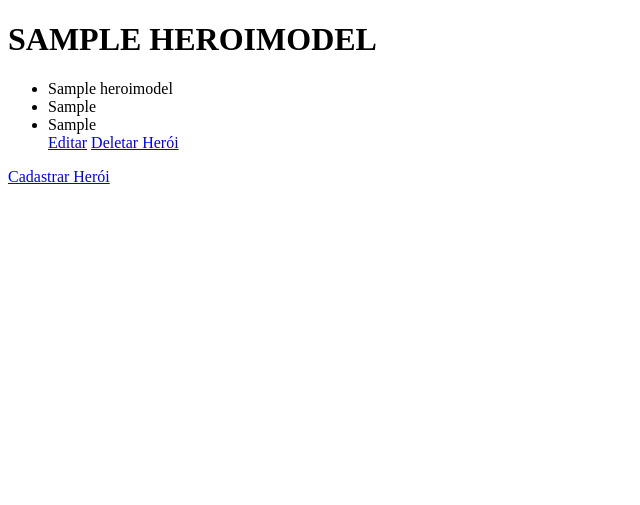
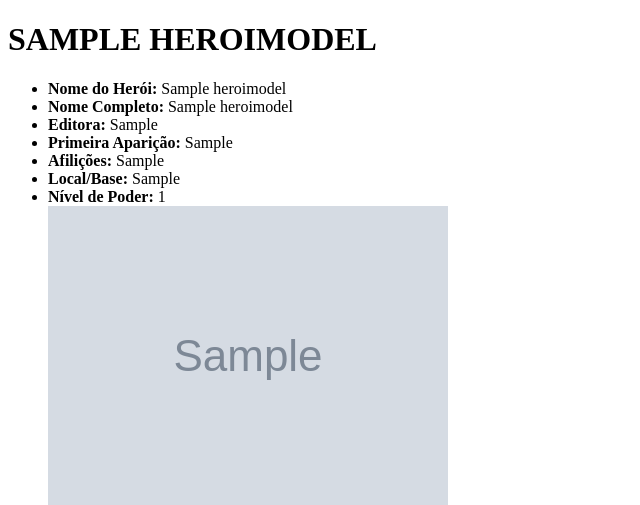
Before and after one commit to ArthurHenryDEV/wsBackend-Fabrica25.2, a Django app: page /lista/ in a window 1280 px wide. Shown: the top 505 px of the page, without its empty margins (0-640 px from the left). Run offline with Django 5.2, Linux system fonts and the light colour scheme; tables that the repository leaves empty hold one stand-in row (values such as "Sample post"); grey boxes marked "Sample" are stand-in pictures.

Commit message:
:lipstick:feat(herois): Integrar API de heróis
- Busca de heróis pelo nome via API Akabab.
- Preenchimento automático dos campos do modelo.
- Template atualizado para exibir nome, editora, afiliações, base, poder e imagem.
- Tratamento seguro para campos ausentes.

```diff
--- a/herois/forms.py
+++ b/herois/forms.py
@@ -4,4 +4,4 @@ from .models import HeroiModel
 class HeroiForm(forms.ModelForm):
     class Meta:
         model = HeroiModel
-        fields = ['nome', 'alter_ego', 'editora']
+        fields = ['nome']
--- a/herois/models.py
+++ b/herois/models.py
@@ -3,8 +3,13 @@ from django.db import models
 class HeroiModel(models.Model):
 
     nome = models.CharField(max_length=100)
-    alter_ego = models.CharField(max_length=100)
-    editora = models.CharField(max_length=100)
+    nome_completo = models.CharField(max_length=100, null=True, blank=True)
+    editora = models.CharField(max_length=100, null=True, blank=True)
+    primeira_aparicao = models.CharField(max_length=100, null=True, blank=True)
+    afiliacoes = models.CharField(max_length=100, null=True, blank=True)
+    local_base = models.CharField(max_length=100,null=True, blank=True)
+    poder = models.IntegerField(null=True, blank=True)
+    imagem = models.URLField(max_length=300, null=True, blank=True)
     data_criacao = models.DateField(auto_now_add=True)
 
     def __str__(self):
--- a/herois/templates/listar_heroi.html
+++ b/herois/templates/listar_heroi.html
@@ -9,9 +9,14 @@
     {% for heroi in herois %}
     <h1>{{ heroi.nome|upper }}</h1>
     <ul>
-        <li>{{ heroi.nome }}</li>
-        <li>{{ heroi.alter_ego }}</li>
-        <li>{{ heroi.editora }}</li>
+        <li><b>Nome do Herói:</b> {{ heroi.nome }}</li>
+        <li><b>Nome Completo:</b> {{ heroi.nome_completo }}</li>
+        <li><b>Editora:</b> {{ heroi.editora }}</li>
+        <li><b>Primeira Aparição:</b> {{ heroi.primeira_aparicao }}</li>
+        <li><b>Afilições:</b> {{ heroi.afiliacoes }}</li>
+        <li><b>Local/Base:</b> {{ heroi.local_base }}</li>
+        <li><b>Nível de Poder:</b> {{ heroi.poder }}</li>
+        <img src= "{{ heroi.imagem }}" alt= "Imagem do Herói"> <br>
         <a href="{% url 'editar_heroi' heroi.pk %}">Editar</a> <!--Update-->
         <a href="{% url 'deletar_heroi' heroi.pk %}">Deletar Herói</a> <!--Delete-->
     </ul>
--- a/herois/views.py
+++ b/herois/views.py
@@ -3,16 +3,41 @@ from django.http import HttpRequest
 from django.http import HttpResponse
 from .forms import HeroiForm
 from .models import HeroiModel
+import requests
 
 def home(request):
     return render(request, 'home.html')
 
-def cadastro_heroi(request):
+def cadastro_heroi(request): #Aplicação da API
     if request.method == "POST":
-        form = HeroiForm(request.POST)
-        if form.is_valid():
-            form.save()
-            return redirect('home')
+        nome = request.POST.get("nome")
+        url = "https://akabab.github.io/superhero-api/api/all.json"
+        response = requests.get(url)
+
+        if response.status_code == 200:
+            herois_data = response.json()
+
+            # procurar herói pelo nome digitado
+            heroi_info = next((h for h in herois_data if h["name"].lower() == nome.lower()), None)
+
+            if heroi_info:
+                # criar e salvar objeto no banco
+                heroi = HeroiModel(
+                    nome = heroi_info["name"],
+                    nome_completo = heroi_info.get("biography", {}).get("fullName", "Desconhecido"),
+                    editora = heroi_info.get("biography", {}).get("publisher", "Desconhecido"),
+                    primeira_aparicao = heroi_info.get("biography", {}).get("firstAppearance", "Desconhecido"),
+                    afiliacoes = heroi_info.get("connections", {}).get("groupAffiliation", "Desconhecido"),
+                    local_base = heroi_info.get("work", {}).get("base", "Desconhecido"),
+                    poder = heroi_info.get("powerstats", {}).get("power", 0),
+                    imagem = heroi_info.get("images", {}).get("sm", "")
+                )
+                heroi.save()
+                return redirect("listar_heroi")
+            else:
+                return HttpResponse("Herói não encontrado na API")
+        else:
+            return HttpResponse("Erro ao acessar API")
     else:
         form = HeroiForm()
     return render(request, 'cadastro_heroi.html', {'form': form})
```
Also changed, not shown: herois/templates/buscar_herois.html (added, +21 -0 lines), herois/migrations/0002_heroimodel_forca_heroimodel_imagem_and_more.py (added), herois/migrations/0003_remove_heroimodel_alter_ego_remove_heroimodel_forca_and_more.py (added).
